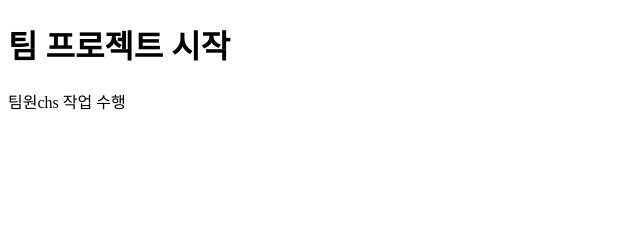
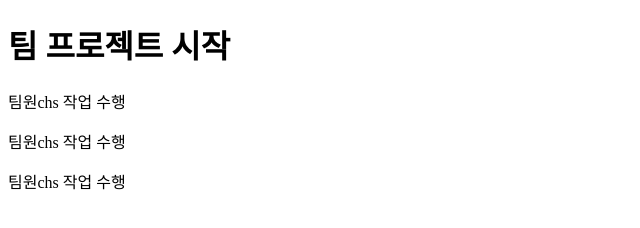
Before and after one commit to applecake975/ezen_team_20260226, a plain HTML site: page index.html in a window 1280 px wide. Shown: the whole page, without its empty margins (0-640 px from the left). Drawn offline with Linux system fonts and the light colour scheme.

Commit message:
팀원chs 작업 수행

```diff
--- a/index.html
+++ b/index.html
@@ -8,5 +8,7 @@
   <body>
     <h1>팀 프로젝트 시작</h1>
     <p>팀원chs 작업 수행</p>
+    <p>팀원chs 작업 수행</p>
+    <p>팀원chs 작업 수행</p>
   </body>
 </html>
```
